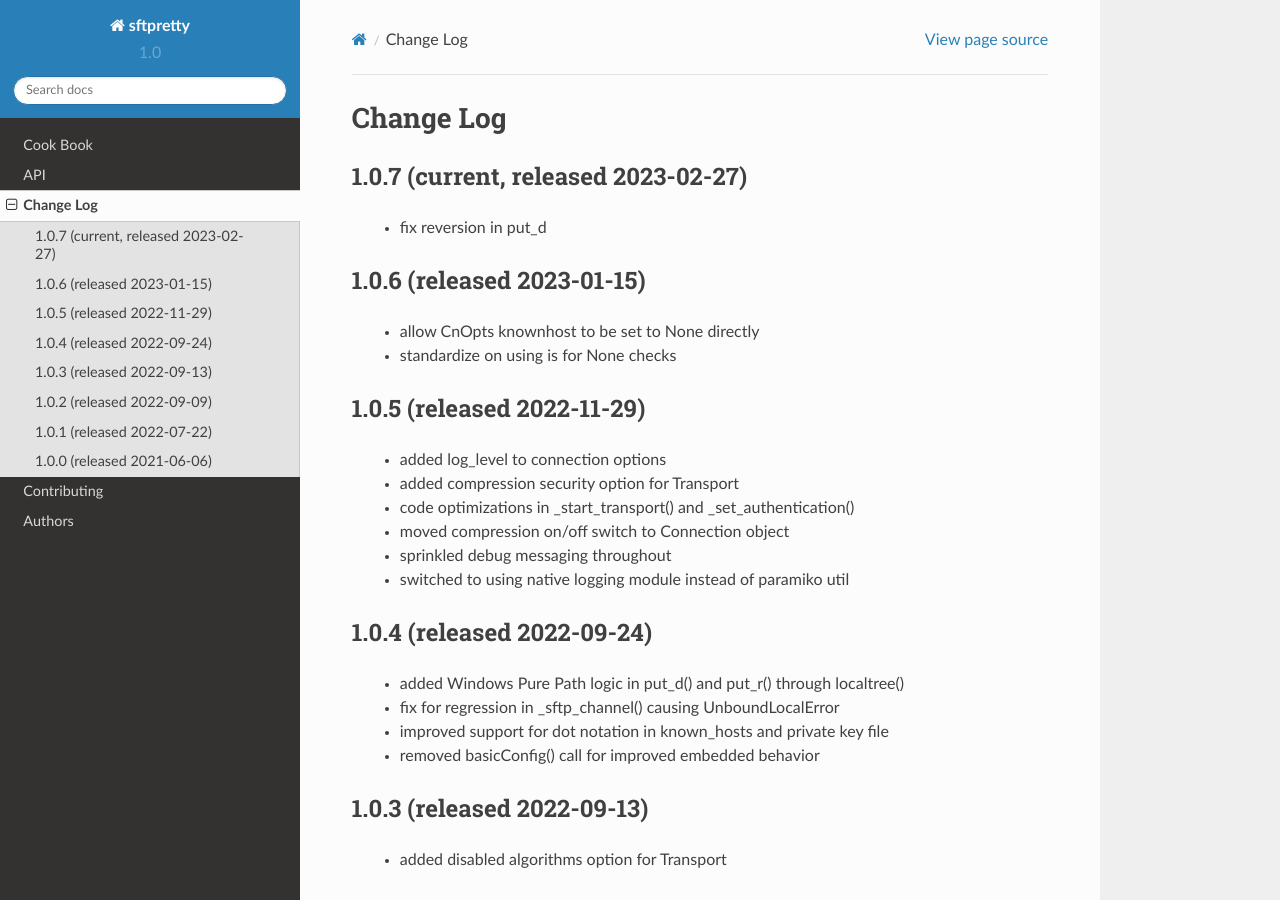
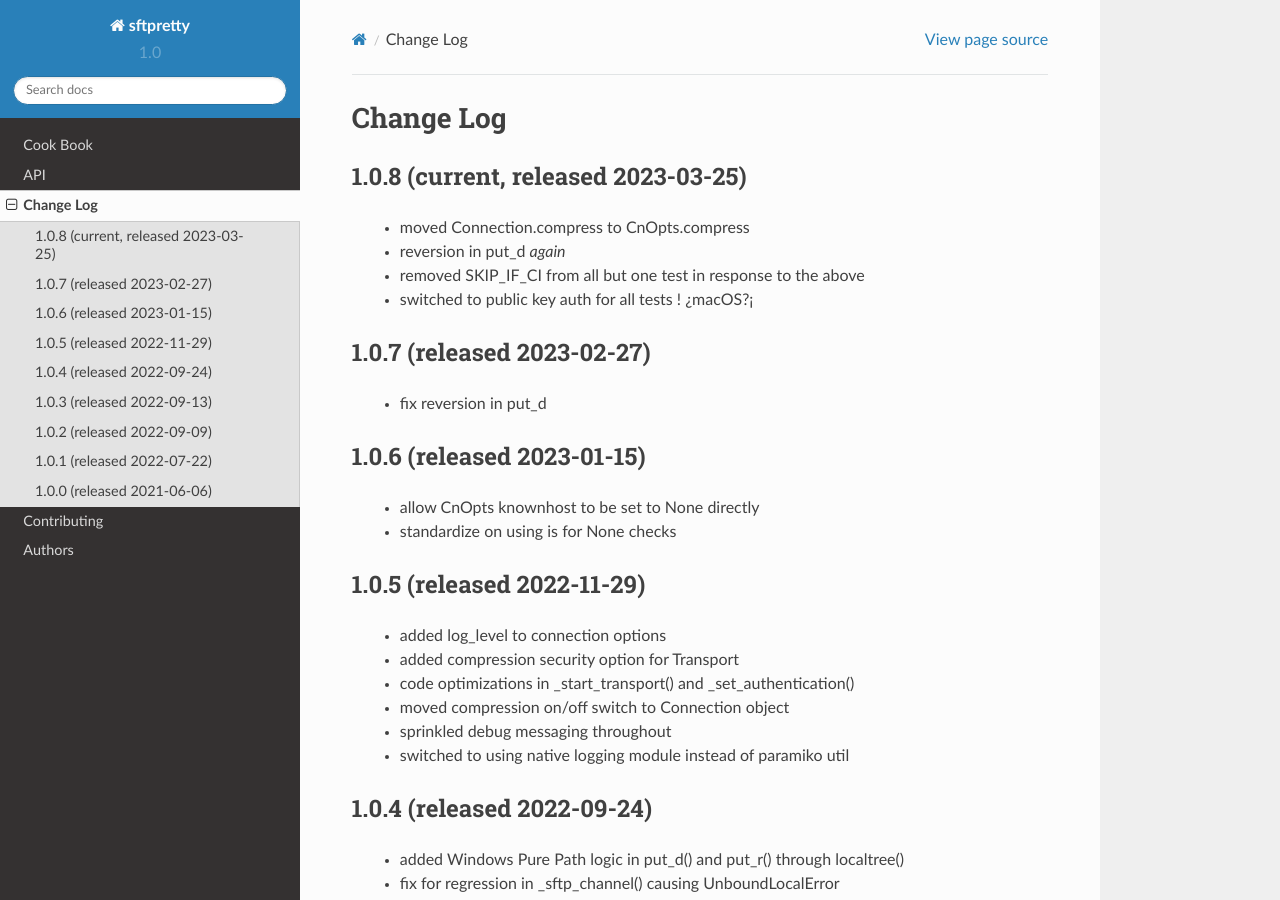
Before and after one commit to byteskeptical/sftpretty, a Sphinx documentation site: the page built from docs/changes.rst, in a window 1280 px wide and 900 px high. Built offline with Sphinx 7.4.7 and the Read the Docs theme 2.0.0, drawn with Linux system fonts in a browser that asks for light colours.

```diff
--- a/docs/changes.rst
+++ b/docs/changes.rst
@@ -1,7 +1,14 @@
 Change Log
 ==========
 
-1.0.7 (current, released 2023-02-27)
+1.0.8 (current, released 2023-03-25)
+------------------------------------
+    * moved Connection.compress to CnOpts.compress
+    * reversion in put_d *again*
+    * removed SKIP_IF_CI from all but one test in response to the above
+    * switched to public key auth for all tests ! ¿macOS?¡
+
+1.0.7 (released 2023-02-27)
 ------------------------------------
     * fix reversion in put_d
 
```
Also changed, not shown: 5 other files.
